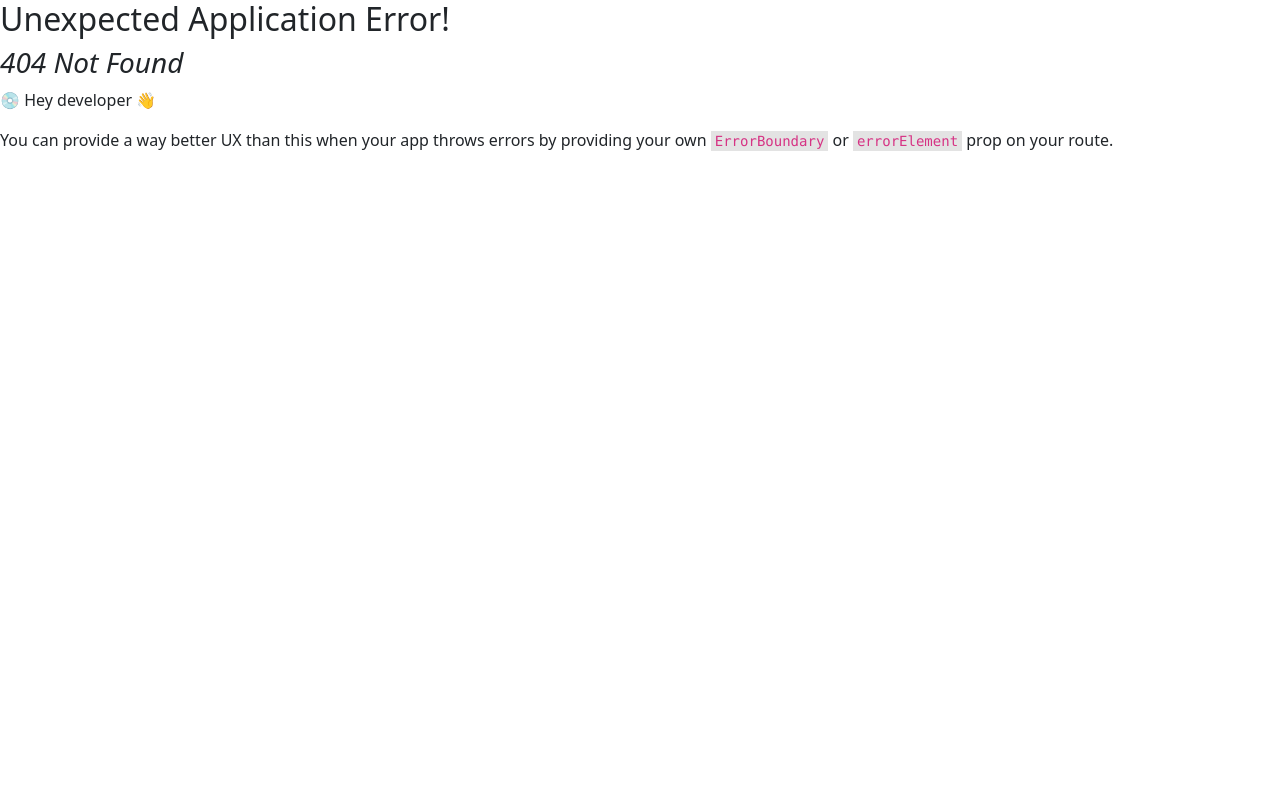
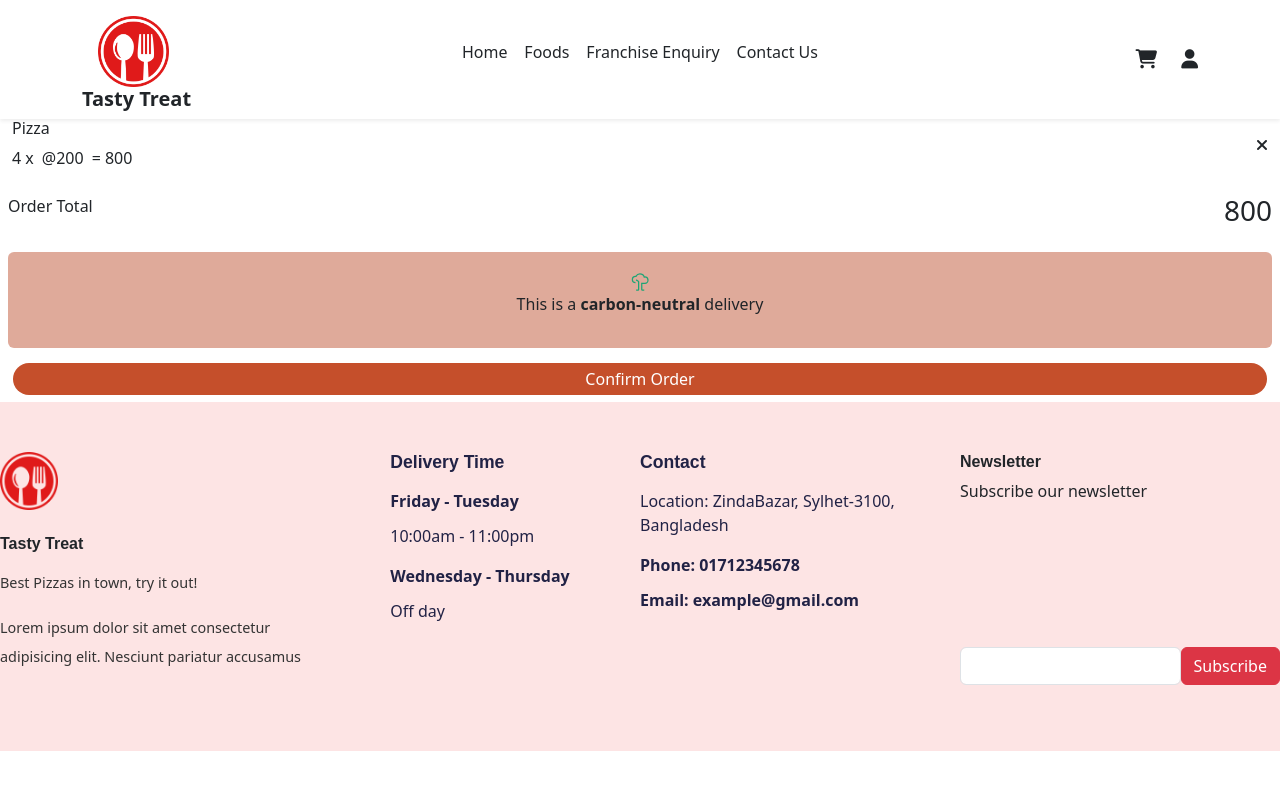
Before and after one commit to Rathodkirtan/Foodwebsiteproject, a React (Vite) app: page /Addproduct in a window 1280 px wide. Before the commit this address had no page. Shown: the top 790 px of the page. Built offline with nearby package versions, Linux system fonts and the light colour scheme; a web font is replaced by a local one.

Commit message:
add frontend

```diff
--- a/src/App.jsx
+++ b/src/App.jsx
@@ -7,6 +7,7 @@ import Franchise from "./pages/Franchise";
 import Login from "./pages/Login";
 import Applayout from "./pages/Applayout";
 import Registration from "./pages/Registration";
+import Addproduct from "./pages/Addproduct";
 
 import { createBrowserRouter, RouterProvider } from "react-router-dom";
 
@@ -38,6 +39,9 @@ function App() {
         },{
           path:"/registration",
           element:<Registration/>
+        },{
+          path:"/Addproduct",
+          element:<Addproduct/>
         }
       ],
     },
--- a/src/componets/Navbar.jsx
+++ b/src/componets/Navbar.jsx
@@ -58,10 +58,12 @@ function Navbar() {
               </ul>
             </div>
             <div className="col-4 d-flex justify-content-end align-items-center">
-              <i
-                className="fa-solid fa-cart-shopping"
-                style={{ fontSize: "1.2rem" }}
-              ></i>
+              <NavLink to='/Addproduct'>
+                <i
+                  className="fa-solid fa-cart-shopping text-dark"
+                  style={{ fontSize: "1.2rem" }}
+                ></i>
+              </NavLink>
               <NavLink to="/login">
                 <i
                   className="fa-solid fa-user ms-4 text-dark"
--- a/src/index.css
+++ b/src/index.css
@@ -30,3 +30,7 @@
 .zoom:hover{
   transform: scale(1.15);
 }
+
+.active{
+  color: red;
+}
--- /dev/null
+++ b/src/pages/Addproduct.jsx
@@ -0,0 +1,57 @@
+import React from "react";
+import Tree from "../assets/images/icon-carbon-neutral.svg";
+
+function Addproduct() {
+  return (
+    <>
+      <div className="container-fluid d-flex justify-content-between align-items-center" >
+        <div className="AddCart" >
+          <h6>Pizza</h6>
+          <div className="price d-flex">
+            <p>4 x</p>
+            <p className="ps-2">@200</p>
+            <p className="ps-2">= 800</p>
+          </div>
+        </div>
+        <i
+          className="fa-solid fa-xmark pb-3 rounded-circle"
+          // onClick={() => onDelete(item.id, item)}
+          style={{ cursor: "pointer" }}
+        ></i>
+      </div>
+      <div className="total d-flex justify-content-between p-2">
+        <p>Order Total</p>
+        <h3>800</h3>
+      </div>
+
+      <div
+        className="img-cart text-center p-3 m-2 rounded"
+        style={{ backgroundColor: "hsl(14, 52%, 74%)" }}
+      >
+        <img src={Tree} alt="Carbon Neutral Delivery" />
+        <p>
+          This is a <b>carbon-neutral</b> delivery
+        </p>
+      </div>
+
+      <div
+        className="btn d-flex justify-content-center"
+        style={{ width: "100%" }}
+      >
+        <button
+          style={{
+            background: "hsl(14, 64%, 47%)",
+            color: "white",
+            width: "100%",
+          }}
+          className="border-0 rounded-pill px-2 p-1"
+          onClick={() => document.getElementById("my_modal_5").showModal()}
+        >
+          Confirm Order
+        </button>
+      </div>
+    </>
+  );
+}
+
+export default Addproduct;
--- a/src/pages/Contact.jsx
+++ b/src/pages/Contact.jsx
@@ -2,7 +2,7 @@ import React from "react";
 
 function Contact() {
   return (
-    <div className="mt-5 text-center container mb-5">
+    <div className="mt-5 text-center container mb-5 ">
       <h4 className="rocknroll-one-regular red">Contact Us</h4>
       {/* <div id="form-status" className="form-submit-success mt-2"></div> */}
       <form className="row site-forms mt-5 mb-0" id="contact_form">
--- a/src/pages/Food.jsx
+++ b/src/pages/Food.jsx
@@ -1,8 +1,11 @@
 import React from 'react'
+import Cart from '../componets/Cart'
 
 function Food() {
   return (
-    <div>Food</div>
+    <>
+      <Cart/>
+    </>
   )
 }
 
```
